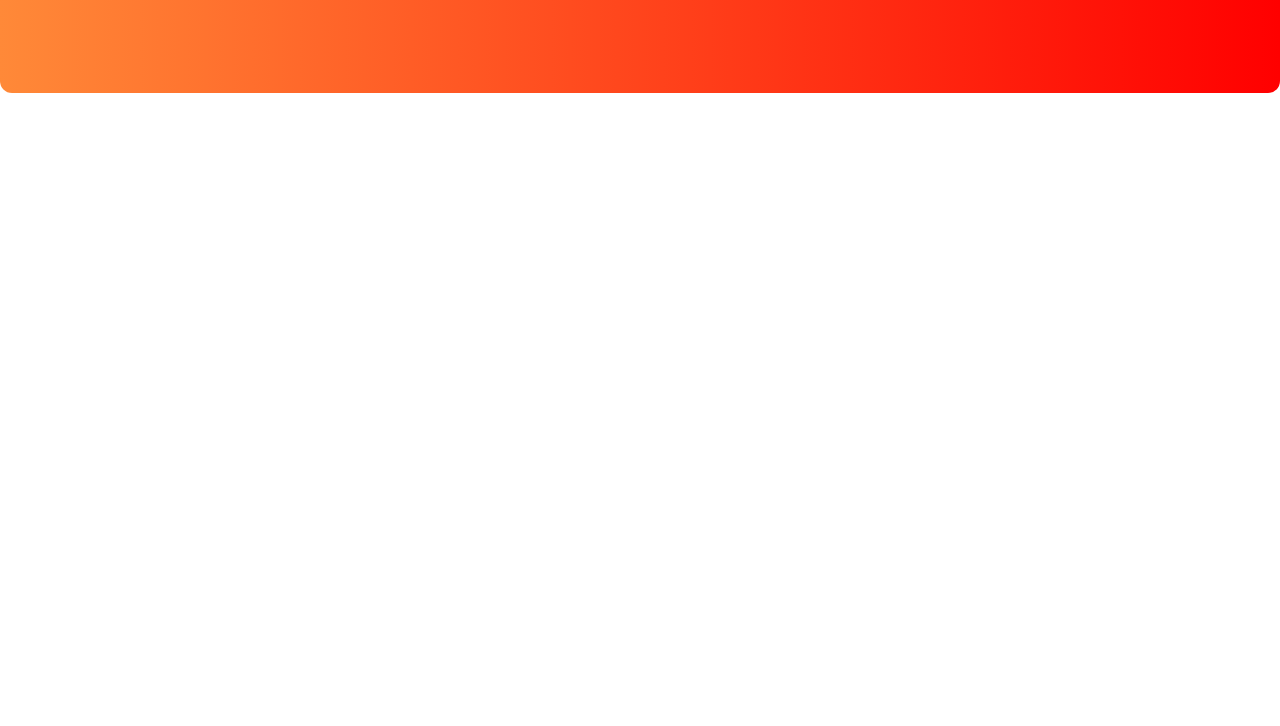
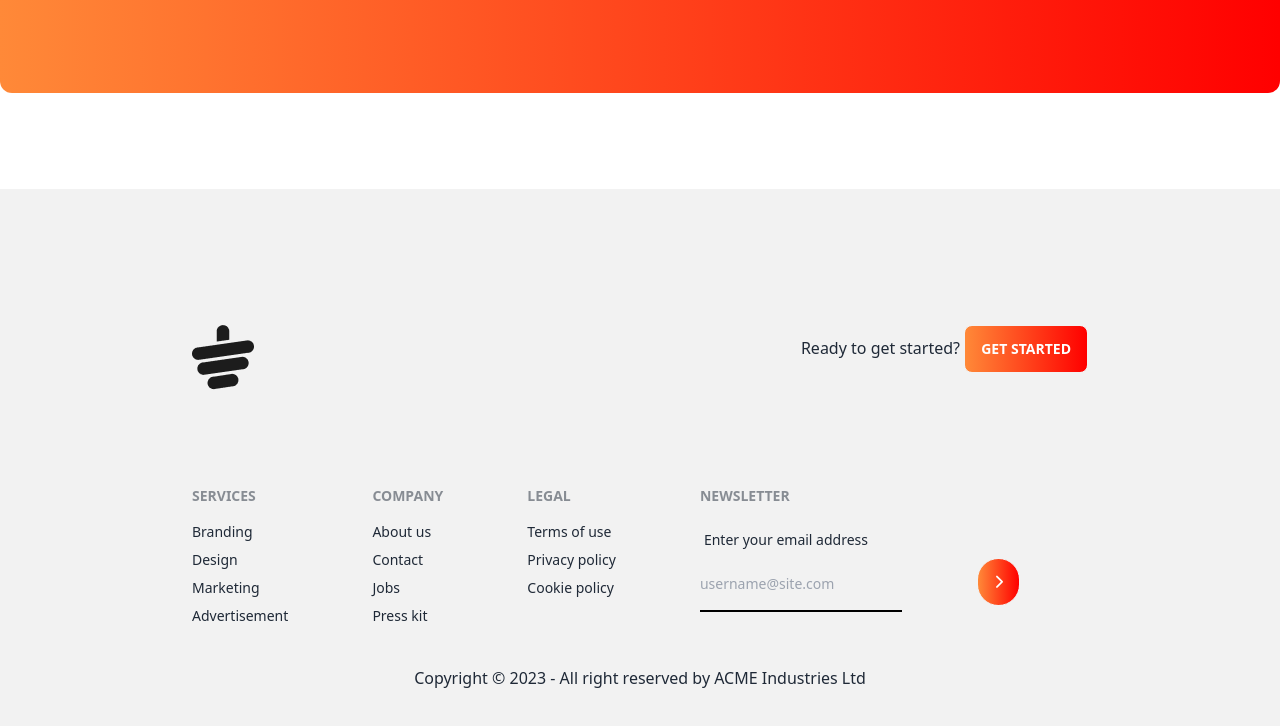
Before and after one commit to limonhossen/tea-house-projects, a plain HTML site: page index.html in a window 1280 px wide. Shown: the part 2510-3236 px from the top of the page. Before the commit the page ends 2699 px from the top, so only its background shows below. Drawn offline with nearby package versions, Linux system fonts and the light colour scheme.

Commit message:
added the footer

```diff
--- a/index.html
+++ b/index.html
@@ -187,8 +187,53 @@
         </section>
     </main>
 
-    <footer>
-
+    <footer class="px-4 lg:px-48 py-10 bg-base-200 text-base-content">
+        <div class="flex justify-between my-24">
+            <img src="images/cup.png" alt="">
+            <p>
+                <span>Ready to get started?</span>
+                <button class="btn bg-gradient-to-r from-gradient-start to-gradient-end text-white">Get Started</button>
+            </p>
+        </div>
+        <div class="footer">
+            <div>
+                <span class="footer-title">Services</span>
+                <a class="link link-hover">Branding</a>
+                <a class="link link-hover">Design</a>
+                <a class="link link-hover">Marketing</a>
+                <a class="link link-hover">Advertisement</a>
+            </div>
+            <div>
+                <span class="footer-title">Company</span>
+                <a class="link link-hover">About us</a>
+                <a class="link link-hover">Contact</a>
+                <a class="link link-hover">Jobs</a>
+                <a class="link link-hover">Press kit</a>
+            </div>
+            <div>
+                <span class="footer-title">Legal</span>
+                <a class="link link-hover">Terms of use</a>
+                <a class="link link-hover">Privacy policy</a>
+                <a class="link link-hover">Cookie policy</a>
+            </div>
+            <div>
+                <span class="footer-title">Newsletter</span>
+                <div class="form-control w-80">
+                    <label class="label">
+                        <span class="label-text">Enter your email address</span>
+                    </label>
+                    <div class="relative">
+                        <input type="text" placeholder="username@site.com" class="py-4 bg-transparent border-b-2 border-black outline-none" />
+                        <button class="btn text-white absolute top-0 right-0 rounded-full bg-gradient-to-r from-gradient-start to-gradient-end">
+                            <i class="fa-solid fa-chevron-right"></i>
+                        </button>
+                    </div>
+                </div>
+            </div>
+        </div>
+        <div class="mt-10 text-center">
+            <p>Copyright © 2023 - All right reserved by ACME Industries Ltd</p>
+        </div>
     </footer>
 
 </body>
```
